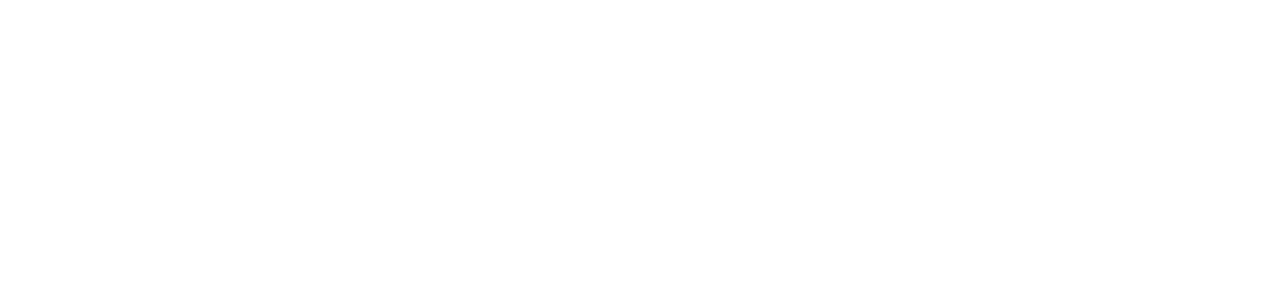
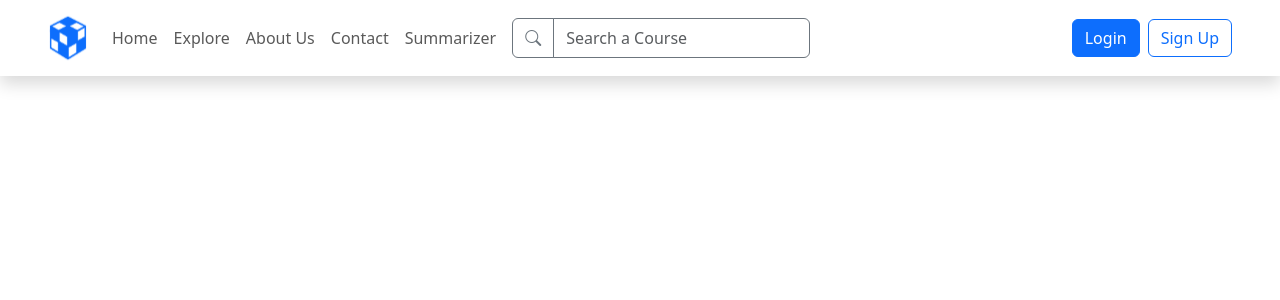
Before and after one commit to hasanhd555/GPT-EdTech, a React (Create React App) app in the folder Frontend/: page /nav in a window 1280 px wide. Before the commit this address had no page. Shown: the top 300 px of the page. Built offline with nearby package versions, Linux system fonts and the light colour scheme.

Commit message:
Navbar Done

```diff
--- a/Frontend/public/index.html
+++ b/Frontend/public/index.html
@@ -10,6 +10,14 @@
       content="Web site created using create-react-app"
     />
     <link rel="apple-touch-icon" href="%PUBLIC_URL%/logo192.png" />
+    <link
+      href="https://cdn.jsdelivr.net/npm/bootstrap@5.3.0-alpha1/dist/css/bootstrap.min.css"
+      rel="stylesheet"
+    />
+    <link
+      href="https://cdn.jsdelivr.net/npm/bootstrap-icons/font/bootstrap-icons.css"
+      rel="stylesheet"
+    />
     <!--
       manifest.json provides metadata used when your web app is installed on a
       user's mobile device or desktop. See https://developers.google.com/web/fundamentals/web-app-manifest/
--- a/Frontend/src/App.tsx
+++ b/Frontend/src/App.tsx
@@ -1,19 +1,20 @@
-import React from 'react';
-import logo from './logo.svg';
-import './App.css';
-import 'bootstrap/dist/css/bootstrap.min.css';
+import React from "react";
+import logo from "./logo.svg";
+import "./App.css";
+import "bootstrap/dist/css/bootstrap.min.css";
 
-import { Routes,Route } from 'react-router-dom';
-import Counter from './test_comp/counter';
-import Unpersisted_Counter from './test_comp/unpersisted_ctr';
+import { Routes, Route } from "react-router-dom";
+import Counter from "./test_comp/counter";
+import Unpersisted_Counter from "./test_comp/unpersisted_ctr";
+import Navbar from "./components/Navbar and Footer/Navbar";
 
 function App() {
   return (
     <Routes>
-      <Route path="/ctr_test" element={<Counter/>}/>
-      <Route path ="/unpersisted_ctr_test" element={<Unpersisted_Counter/>}/>
+      <Route path="/ctr_test" element={<Counter />} />
+      <Route path="/unpersisted_ctr_test" element={<Unpersisted_Counter />} />
+      <Route path="/nav" element={<Navbar />} />
     </Routes>
-
   );
 }
 
--- /dev/null
+++ b/Frontend/src/components/Navbar and Footer/Navbar.module.css
@@ -0,0 +1,3 @@
+.customhighlight:focus {
+  box-shadow: 0 0 0 0.25rem rgba(43, 43, 43, 0.25); /* Change the box shadow when focused */
+}
--- /dev/null
+++ b/Frontend/src/components/Navbar and Footer/Navbar.tsx
@@ -0,0 +1,63 @@
+import {
+  Nav,
+  Navbar,
+  Form,
+  FormControl,
+  Container,
+  Button,
+  InputGroup,
+} from "react-bootstrap";
+import Styles from "./Navbar.module.css";
+
+function NavbarComp() {
+  return (
+    <Navbar expand="lg" className="bg-body-white shadow">
+      <Container fluid className="px-5">
+        <Navbar.Brand>
+          <img
+            src="/IntelliLearn Logo.svg"
+            width="40"
+            height="50"
+            className="d-inline-block align-top"
+            alt="IntelliLearn logo"
+          />
+        </Navbar.Brand>
+        <Navbar.Toggle aria-controls="basic-navbar-nav" />
+        <Navbar.Collapse id="basic-navbar-nav">
+          <Nav className="me-auto">
+            <Nav.Link href="#home">Home</Nav.Link>
+            <Nav.Link href="#link">Explore</Nav.Link>
+            <Nav.Link href="#link">About Us</Nav.Link>
+            <Nav.Link href="#link">Contact</Nav.Link>
+            <Nav.Link href="#link">Summarizer</Nav.Link>
+
+            <Form className="d-flex px-2 border-secondary">
+              <InputGroup>
+                <Button
+                  variant="outline-secondary"
+                  className={` ${Styles.customhighlight}`}
+                >
+                  <span className="bi bi-search "></span>
+                </Button>
+                <FormControl
+                  type="search"
+                  placeholder="Search a Course"
+                  className={`border-secondary ${Styles.customhighlight}`}
+                  aria-label="Search"
+                />
+              </InputGroup>
+            </Form>
+          </Nav>
+          <Nav>
+            <Button className="mx-2" variant="primary">
+              Login
+            </Button>
+            <Button variant="outline-primary">Sign Up</Button>
+          </Nav>
+        </Navbar.Collapse>
+      </Container>
+    </Navbar>
+  );
+}
+
+export default NavbarComp;
```
Also changed, not shown: Frontend/public/IntelliLearn Logo.svg (added).
